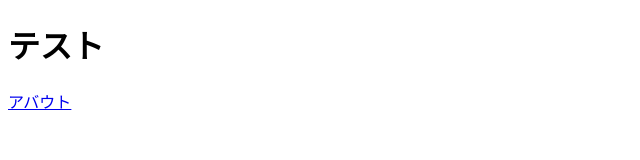
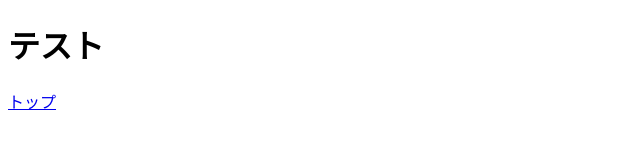
Before and after one commit to ZARUJU/pages-test, a plain HTML site: page about/index.html in a window 1280 px wide. Shown: the full height of the page, 0-640 px from the left. Drawn offline with Linux system fonts and the light colour scheme.

Commit message:
Update index.html

```diff
--- a/about/index.html
+++ b/about/index.html
@@ -9,7 +9,7 @@
 
 <body>
     <h1>テスト</h1>
-    <a href="/pages-test">アバウト</a>
+    <a href="/pages-test">トップ</a>
 </body>
 
 </html>
```
